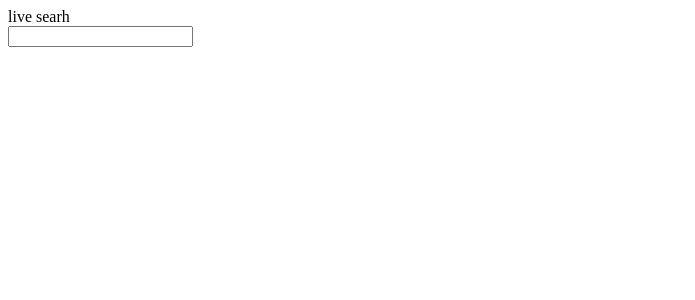
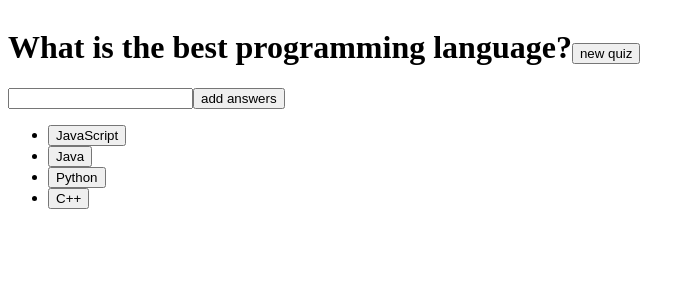
Before and after one commit to n1kalai/test-react, a React (Create React App) app: page / in a window 1280 px wide. Shown: the top 300 px of the page, without its empty margins (0-695 px from the left). Built offline with nearby package versions, Linux system fonts and the light colour scheme.

Commit message:
added quiz

```diff
--- /dev/null
+++ b/src/components/quiz/Quiz.jsx
@@ -0,0 +1,71 @@
+import { useRef, useState } from "react";
+
+const question = "What is the best programming language?";
+const options = [
+	{
+		answer: "JavaScript",
+		isCorrect: false,
+	},
+	{
+		answer: "Java",
+		isCorrect: false,
+	},
+	{
+		answer: "Python",
+		isCorrect: true,
+	},
+	{
+		answer: "C++",
+		isCorrect: false,
+	},
+];
+
+const generateRandomNumber = () => {
+	return Math.floor(Math.random() * 2);
+};
+
+const Quiz = () => {
+	const [myOptions, setOption] = useState(options);
+	const [answer, setAnswer] = useState({ isAnswered: false, value: false });
+	const [inputValue, setInputValue] = useState("");
+	const checkAnswer = (cvladi) => {
+		setAnswer({ isAnswered: true, value: cvladi.isCorrect });
+	};
+
+	const div = useRef();
+
+	const addNewAnswer = () => {
+		setOption((prevState) => [
+			...prevState,
+			{ answer: inputValue, isCorrect: Boolean(generateRandomNumber()) },
+		]);
+	};
+
+	return (
+		<div ref={(e) => console.log(e)}>
+			<div>
+				<h1 style={{ display: "inline-block" }}>{question}</h1>
+				<button> new quiz</button>
+			</div>
+			<div>
+				<input
+					value={inputValue}
+					onChange={(e) => setInputValue(e.target.value)}
+				/>
+				<button onClick={addNewAnswer}>add answers</button>
+			</div>
+			<ul>
+				{myOptions.map((question) => (
+					<li key={question.answer}>
+						<button onClick={() => checkAnswer(question)}>
+							{question.answer}
+						</button>
+					</li>
+				))}
+			</ul>
+			{answer.isAnswered && <div>{answer.value ? "Correct" : "Wrong"}</div>}
+		</div>
+	);
+};
+
+export default Quiz;
--- a/src/index.js
+++ b/src/index.js
@@ -5,11 +5,12 @@ import App from "./App";
 import reportWebVitals from "./reportWebVitals";
 import AppWithClass from "./AppWithClass";
 import LiveSearch from "./LiveSearch";
+import Quiz from "./components/quiz/Quiz";
 
 const root = ReactDOM.createRoot(document.getElementById("root"));
 root.render(
 	<React.StrictMode>
-		<LiveSearch />
+		<Quiz />
 	</React.StrictMode>
 );
 
```
